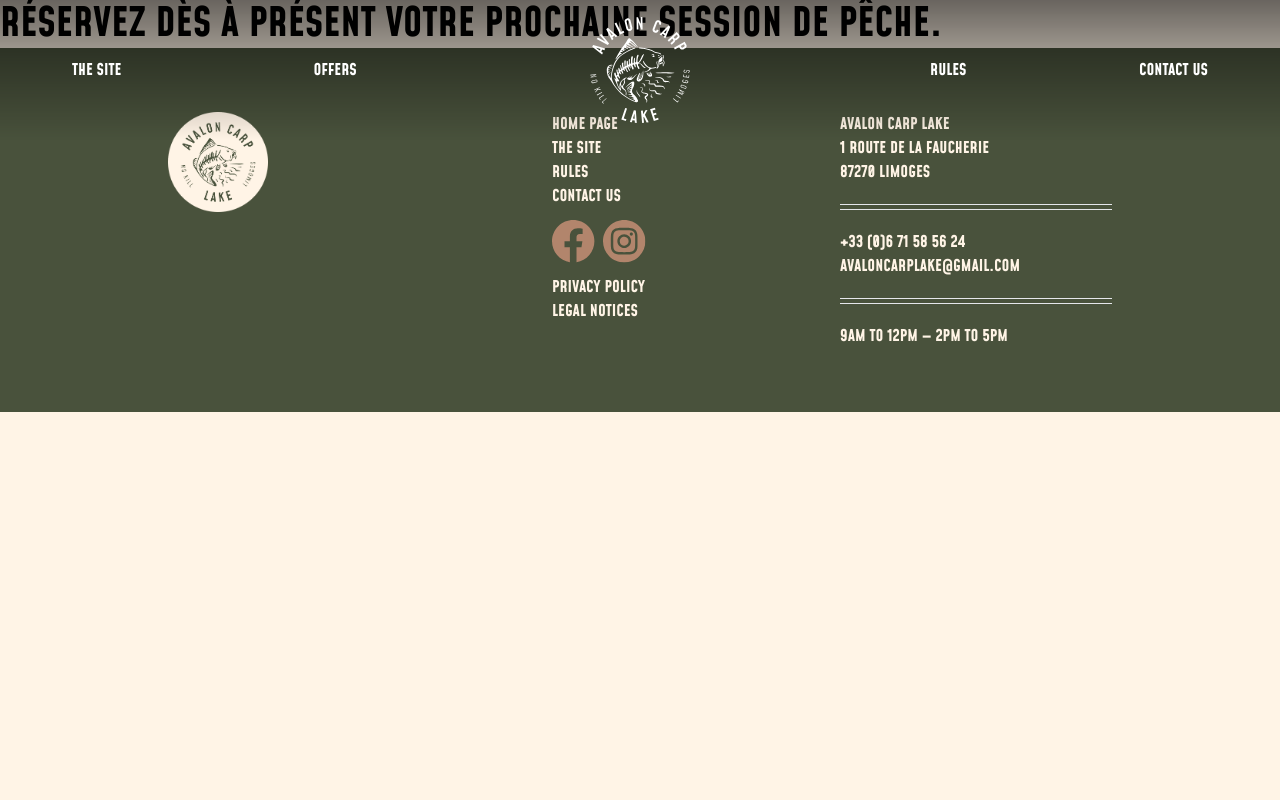
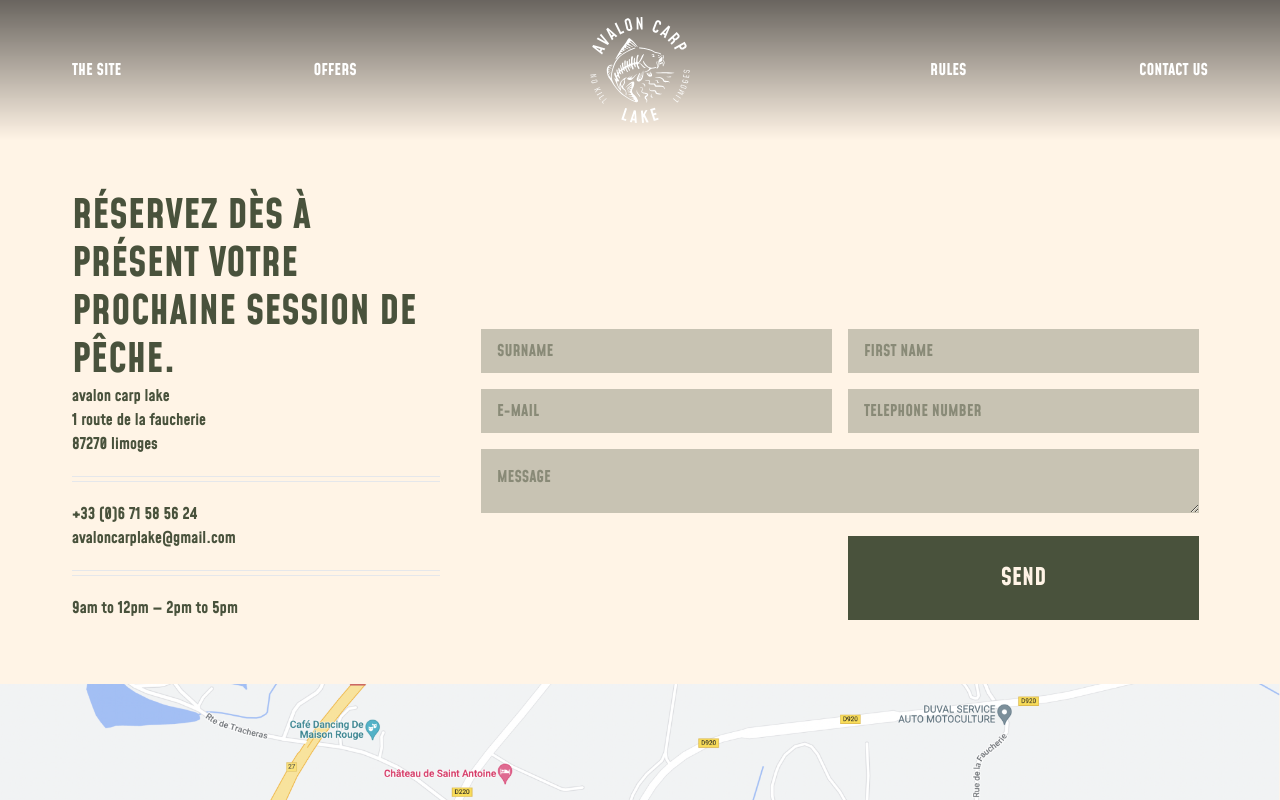
Before and after one commit to utilisateur387/avalon-carp, a React (Create React App) app: page /contact in a window 1280 px wide. Shown: the top 800 px of the page. Built offline with nearby package versions, Linux system fonts and the light colour scheme.

Commit message:
WIP contact form

```diff
--- a/src/components/Contact.js
+++ b/src/components/Contact.js
@@ -1,7 +1,42 @@
+import {Link} from "react-router-dom";
+import { useTranslation, Trans } from 'react-i18next';
+import ContactForm from "./ContactForm";
+
 const Contact = () => {
+  const { t, i18n } = useTranslation();
+
   return (
-    <div>
-      <h1>Réservez dès à présent votre prochaine session de pêche.</h1>
+    <div className="page-contact">
+      <div className="container-full">
+        <div className="container-child flex space-x-8">
+          <div className="green w-6/12">
+            <h1>Réservez dès à présent votre prochaine session de pêche.</h1>
+
+            <div className="">
+              <p className="mb-5">
+                avalon carp lake<br/>
+                1 route de la faucherie<br/>
+                87270 limoges
+              </p>
+              <hr className="mb-1"/>
+              <hr/>
+              <p className="my-5">
+                +33 (0)6 71 58 56 24<br/>
+                avaloncarplake@gmail.com
+              </p>
+              <hr className="mb-1"/>
+              <hr/>
+              <p className="mt-5">
+                <Trans i18nKey="footer.horaires">9am to 12pm — 2pm to 5pm</Trans>
+              </p>
+            </div>
+          </div>
+
+          <ContactForm title={false} infosPratiques={false}  />
+        </div>
+      </div>
+
+      <img src="images/contact/img-map.png" alt="" />
     </div>
   )
 }
--- /dev/null
+++ b/src/components/ContactForm.js
@@ -0,0 +1,43 @@
+import {Link} from "react-router-dom";
+import { useTranslation, Trans } from 'react-i18next';
+
+const ContactForm = ({ title = true, infosPratiques = true }) => {
+  const { t, i18n } = useTranslation();
+
+  return (
+    <section class="contact-form-section">
+        <div className="container-child">
+            {title &&
+            <h2 class="text-center mx-auto"><Trans i18nKey="form.preparez-maintenant">PRÉPAREZ DÈS MAINTENANT VOTRE <strong>PROCHAINE SESSION DE PÊCHE.</strong></Trans></h2>
+            }
+          <form action="" className="mx-auto contact-form">
+            <div class="grid grid-cols-2 gap-4">
+              <input type="text" placeholder={t('form.nom')}/>
+              <input type="text" placeholder={t('form.prenom')}/>
+            </div>
+
+            <div class="grid grid-cols-2 gap-4">
+              <input type="text" placeholder={t('form.mail')}/>
+              <input type="text" placeholder={t('form.telephone')}/>
+            </div>
+
+            <textarea type="textarea" placeholder={t('form.message')} className="w-full input-message"/>
+
+            <div class="grid grid-cols-2 gap-4">
+              { !infosPratiques &&
+                <div></div>
+              }
+              <input type="submit" value={t('form.submit')} class="cta cta-green block"/>
+              { infosPratiques &&
+                <a href="" className="block">
+                    <button class="cta cta-red w-full"><Trans i18nKey="form.infos-pratiques">Infos pratiques</Trans></button>
+                </a>
+              }
+            </div>
+          </form>
+        </div>
+      </section>
+  )
+}
+
+export default ContactForm;
--- a/src/components/Footer.js
+++ b/src/components/Footer.js
@@ -22,7 +22,7 @@
           <li><Link to="/reglement"><Trans i18nKey="footer.link3">Règlement</Trans></Link></li>
           <li><Link to="/contact"><Trans i18nKey="footer.link4">Contact</Trans></Link></li>
 
-          <div className="flex space-x-2 my-3">
+          <div className="flex space-x-3 my-4 justify-center md:justify-start">
             <a href="http://facebook.com"><img src="images/picto-fb.svg" alt="" /></a>
             <a href="http://instagram.com"><img src="images/picto-ig.svg" alt="" /></a>
           </div>
--- a/src/components/Galerie.js
+++ b/src/components/Galerie.js
@@ -1,4 +1,5 @@
 import { useTranslation, Trans } from 'react-i18next';
+import ContactForm from './ContactForm';
 
 const Galerie = () => {
   const { t, i18n } = useTranslation();
@@ -6,6 +7,8 @@
   return (
     <div>
       <h1 className='text-center green'><Trans i18nKey="galerie.h1">DÉCOUVREZ LES PLUS BELLES PHOTOS DE AVALON CARP LAKE.</Trans></h1>
+
+      <ContactForm />
     </div>
   )
 }
--- a/src/components/Home.js
+++ b/src/components/Home.js
@@ -1,4 +1,5 @@
 import { useTranslation, Trans } from 'react-i18next';
+import ContactForm from './ContactForm';
 const Home = () => {
   // const backgroundImg = `images/home/img-background-01.png`;
   const { t, i18n } = useTranslation();
@@ -34,7 +35,7 @@
               <h3 className="mb-4"><Trans i18nKey="home.h3-01">À SEULEMENT 20MN DU CENTRE DE LIMOGES LE DOMAINE AVALON CARP LAKE EST UN PLAN D’EAU DE 3 HECTARES EXCLUSIVEMENT DÉDIÉ À LA PÊCHE DE LA CARPE EN NO KILL.</Trans></h3>
               <hr className="mb-3"/>
               <hr className="mb-8"/>
-              <p className="sm:mb-16 md:mb-40"><Trans i18nKey="home.p-01">Situé sur la commune de Bonnac-la-Côte (87), la pêche des carpes et silures se pratique sur le plan d’eau situé au centre du domaine bordé de forêts sauvages. Avec son cheptel composé de plus de 350 carpes avec une moyenne de 15kg dont quelques-unes de plus de 30kg ainsi qu’une  quinzaine de silures dont certains dépassent les 80kg les carpistes battent souvent leur record personnel pour note plus grand bonheur.</Trans></p>
+              <p className="mb-16 md:mb-40"><Trans i18nKey="home.p-01">Situé sur la commune de Bonnac-la-Côte (87), la pêche des carpes et silures se pratique sur le plan d’eau situé au centre du domaine bordé de forêts sauvages. Avec son cheptel composé de plus de 350 carpes avec une moyenne de 15kg dont quelques-unes de plus de 30kg ainsi qu’une  quinzaine de silures dont certains dépassent les 80kg les carpistes battent souvent leur record personnel pour note plus grand bonheur.</Trans></p>
               <h2 className="text-center"><Trans i18nKey="home.h2-01">AVALON EST LA DESTINATION PARFAITE POUR UN MOMENT DE PÊCHE EN TOUTE TRANQUILLITÉ.</Trans></h2>
             </div>
           </div>
@@ -53,30 +54,7 @@
         </div>
       </div>
 
-      <section class="contact-form-section container-full">
-        <div className="container-child">
-          <h2 class="text-center mx-auto"><Trans i18nKey="form.preparez-maintenant">PRÉPAREZ DÈS MAINTENANT VOTRE <strong>PROCHAINE SESSION DE PÊCHE.</strong></Trans></h2>
-          <form action="" className="mx-auto w-6/12">
-            <div class="flex">
-              <input type="text" placeholder={t('form.nom')}/>
-              <input type="text" placeholder={t('form.prenom')}/>
-            </div>
-            <div class="flex">
-              <input type="text" placeholder={t('form.mail')}/>
-              <input type="text" placeholder={t('form.telephone')}/>
-            </div>
-            <input type="text" placeholder={t('form.message')}/>
-            <div class="flex">
-              <input type="submit" value={t('form.submit')} class="cta cta-green block w-1/2"/>
-              <div class="block w-1/2">
-                <a href="">
-                  <button class="cta cta-red"><Trans i18nKey="form.infos-pratiques">Infos pratiques</Trans></button>
-                </a>
-              </div>
-            </div>
-          </form>
-        </div>
-      </section>
+      <ContactForm/>
     </div>
   )
 }
--- a/src/i18n.js
+++ b/src/i18n.js
@@ -95,7 +95,7 @@
             "contactez-nous": "CONTACT US"
           },
           "footer": {
-            "link1": "Home page",
+            "link1": "Home",
             "link2": "The Site",
             "link3": "Rules",
             "link4": "Contact us",
--- /dev/null
+++ b/src/stylesheets/components/contact-form.scss
@@ -0,0 +1,34 @@
+.contact-form-section {
+    width: 100%;
+    display: flex;
+    align-items: flex-end;
+
+    .contact-form {
+        max-width: 718px;
+    }
+    .container-child {
+        margin: 0;
+        padding: 0;
+        width: 100%;
+    }
+    input[type=text] {
+        height: 44px;
+    }
+    textarea {
+        // height: 174px;
+        padding-top: 16px;
+    }
+    input[type=text], textarea {
+        margin-bottom: 16px;
+        padding-left: 16px;
+        background: rgba(73, 82, 60, 0.3);
+
+        &::placeholder {
+            color: rgba(73, 82, 60, 0.5);
+            text-transform: uppercase;
+        }
+        &:focus {
+            outline: none;
+        }
+    }
+}
--- a/src/stylesheets/components/footer.scss
+++ b/src/stylesheets/components/footer.scss
@@ -25,7 +25,11 @@
         }
 
         .footer-logo {
-            width: 100px;
+            // width: 260px;
+
+            @media screen and (max-width: 768px) {
+                width: 100px;
+            }
         }
     }
 
--- a/src/stylesheets/index.scss
+++ b/src/stylesheets/index.scss
@@ -1,9 +1,11 @@
 @import "./fonts/fonts.css";
 @import "./config/colors.scss";
+@import "./components/contact-form.scss";
 @import "./components/header.scss";
 @import "./components/footer.scss";
 @import "./components/menu.scss";
 @import "./pages/home.scss";
+@import "./pages/contact.scss";
 @import "./pages/domaine.scss";
 @import "./pages/offres.scss";
 @import "./pages/reglement.scss";
@@ -112,6 +114,7 @@
 .cta {
   padding: 1.5rem 2rem;
   font-size: 1.5rem;
+  text-transform: uppercase;
 }
 .cta-green {
   background-color: var(--green);
--- /dev/null
+++ b/src/stylesheets/pages/contact.scss
@@ -0,0 +1,3 @@
+.page-contact {
+    padding-top: 128px;
+}
```
